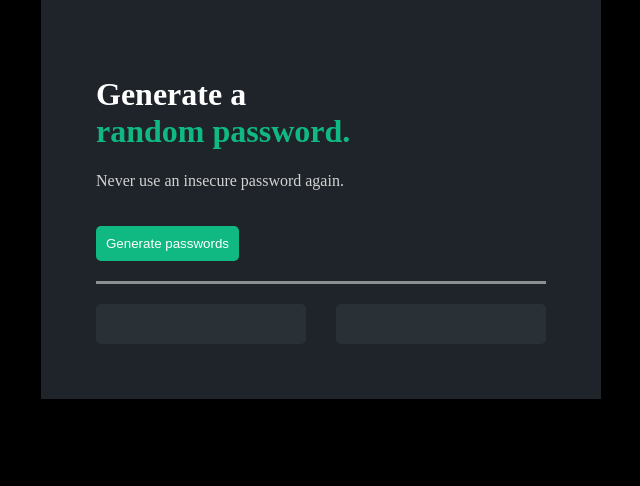
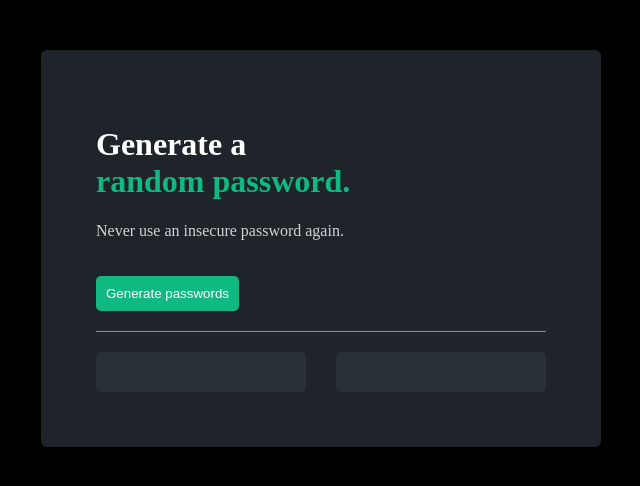
Before and after one commit to cgraham74/Password_Generator, a website: page index.html in a window 1280 px wide. Shown: the whole page, without its empty margins (319-959 px from the left). Drawn offline with Linux system fonts and the light colour scheme.

Commit message:
adjusted margin and divider

```diff
--- a/index.css
+++ b/index.css
@@ -6,11 +6,10 @@ body {
 }
 #main-container{
     max-width: 450px;
-
-    margin-left: auto;
-    margin-right: auto;
+    margin: 50px auto 50px auto;
     padding: 55px;
     background-color: #1e2429;
+    border-radius: 6px;
 }
 p{
     color: lightgray;
@@ -24,10 +23,10 @@ p{
     justify-content: space-between;
     flex-wrap: wrap;
     border-top:  #8b918f;
-    border-style: solid hidden hidden hidden;
+    border-style: solid;
+    border-width: 1px 0px 0px 0px;
 }
 .pass-container{
-    /* display: inline-block; */
     background-color: #2a3136;
     width: 210px;
     height: 40px;
```
